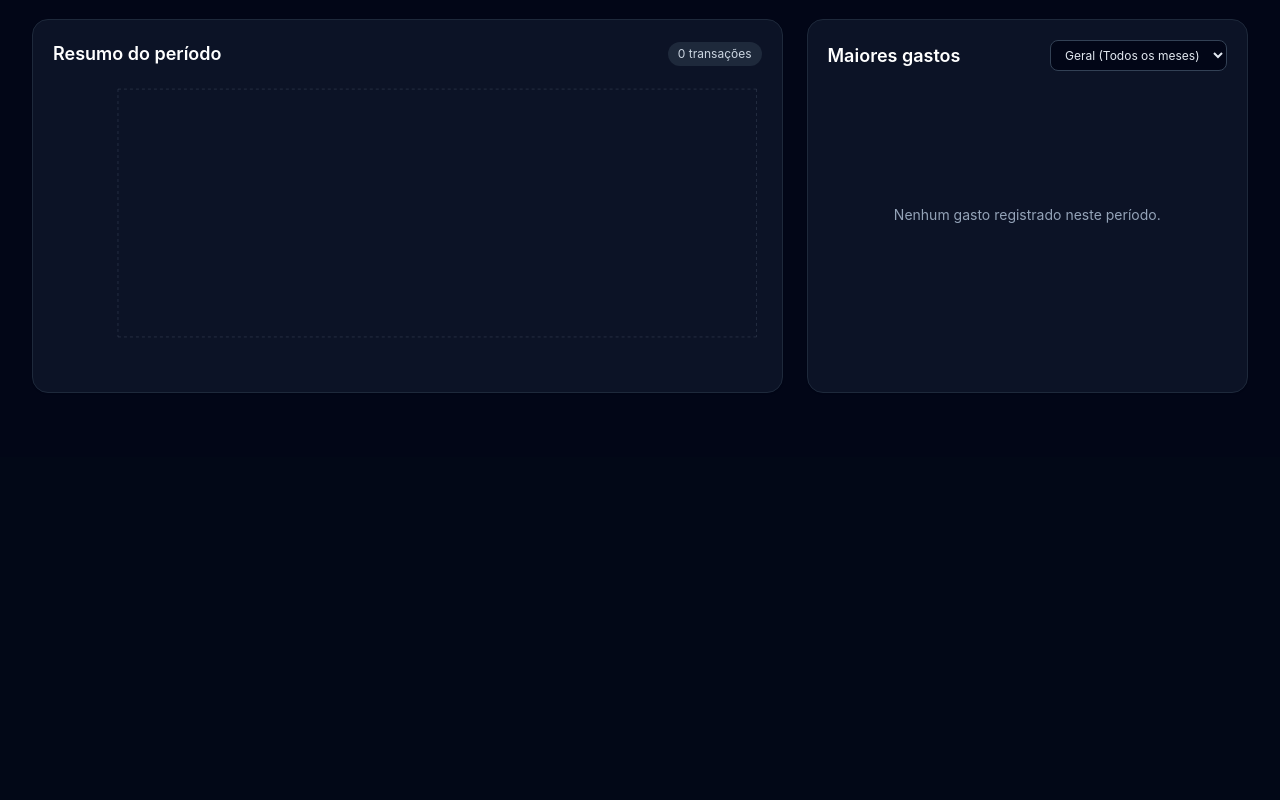
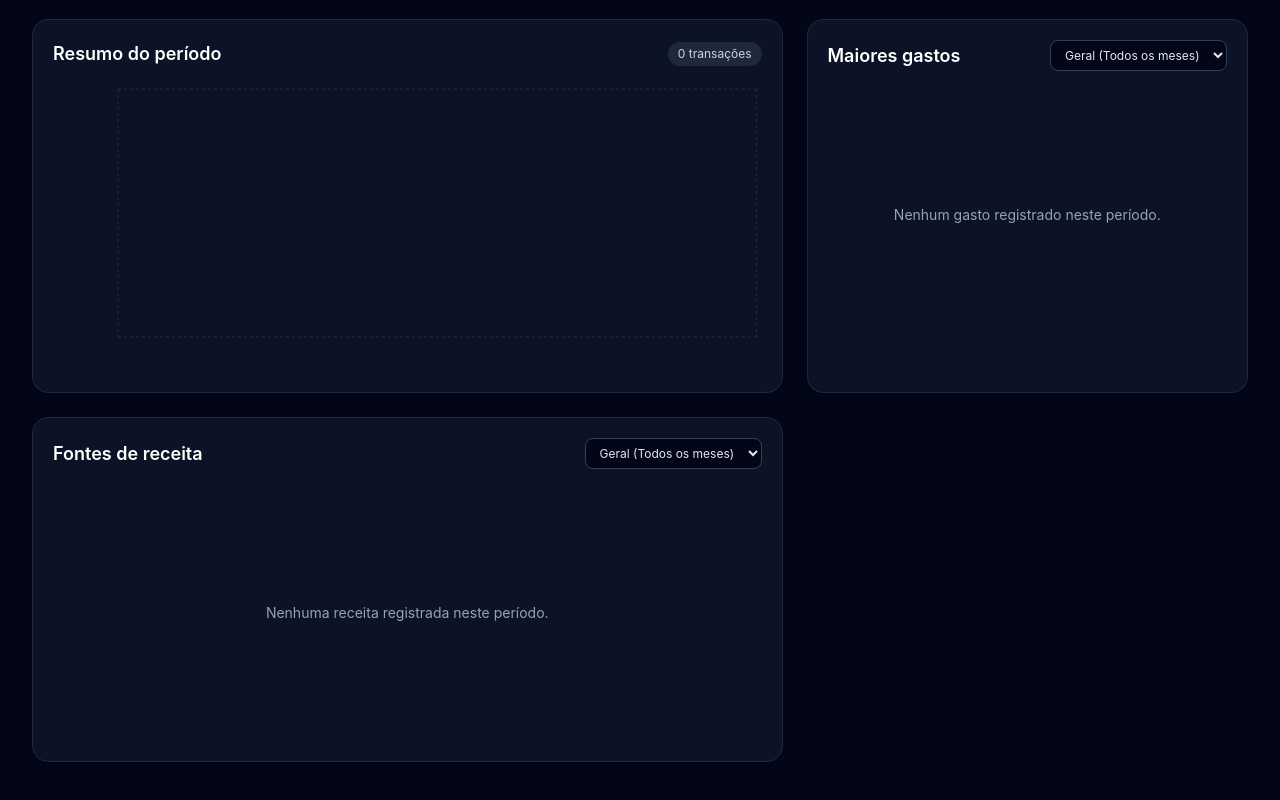
Before and after one commit to Saraingridsousa/Tracker-Financeiro, a React (Vite) app: page / in a window 1280 px wide. Shown: the part 703-1503 px from the top of the page. Before the commit the page ends 1160 px from the top, so only its background shows below. Built offline with nearby package versions, Linux system fonts and the light colour scheme.

Commit message:
feat: adiciona card de fontes de receita com filtro de periodo e resolucao por categoryId

```diff
--- a/src/App.tsx
+++ b/src/App.tsx
@@ -245,6 +245,54 @@ const buildCategoryData = (items: Transaction[], categories: Category[]) => {
   return entries;
 };
 
+const buildIncomeCategoryData = (items: Transaction[], categories: Category[], period?: string) => {
+  const isAllPeriods = !period || period === 'ALL' || period === 'all' || period.toLowerCase().includes('geral');
+
+  const filtered = items.filter((item) => {
+    if (item.type !== 'income') return false;
+
+    if (!isAllPeriods) {
+      let itemPeriod = '';
+      if (item.date.includes('-')) {
+        const [year, month] = item.date.split('-');
+        itemPeriod = `${year}-${month.padStart(2, '0')}`;
+      } else if (item.date.includes('/')) {
+        const [, month, year] = item.date.split('/');
+        itemPeriod = `${year}-${month.padStart(2, '0')}`;
+      }
+      if (itemPeriod !== period) return false;
+    }
+
+    if (item.isInternalTransfer || item.isSelfTransfer || item.category === 'Pagamento de Fatura') return false;
+
+    const foundCategory = categories.find((category) => category.id === item.categoryId);
+    const categoryName = item.category || foundCategory?.name || '';
+    if (!categoryName || categoryName.toLowerCase() === 'sem categoria' || item.categoryId === 'sem_categoria') return false;
+
+    return true;
+  });
+
+  const grouped = new Map<string, number>();
+  filtered.forEach((item) => {
+    const foundCategory = categories.find((category) => category.id === item.categoryId);
+    const categoryName = (item.category || foundCategory?.name || 'Outras Receitas').trim();
+    const current = grouped.get(categoryName) || 0;
+    grouped.set(categoryName, current + Math.abs(item.amount));
+  });
+
+  const total = Array.from(grouped.values()).reduce((sum, value) => sum + value, 0);
+  const palette = ['#10b981', '#34d399', '#22c55e', '#0ea5e9', '#2dd4bf', '#14b8a6'];
+
+  return Array.from(grouped.entries())
+    .map(([name, value], index) => ({
+      name,
+      value,
+      color: categories.find((category) => category.name === name)?.color ?? palette[index % palette.length],
+      percentage: total > 0 ? (value / total) * 100 : 0,
+    }))
+    .sort((a, b) => b.value - a.value);
+};
+
 function App() {
   const fileInputRef = useRef<HTMLInputElement | null>(null);
   const backupInputRef = useRef<HTMLInputElement | null>(null);
@@ -252,6 +300,7 @@ function App() {
   const [isImporting, setIsImporting] = useState(false);
   const [selectedPeriod, setSelectedPeriod] = useState<(typeof periodOptions)[number]['value']>('last2months');
   const [categoryChartPeriod, setCategoryChartPeriod] = useState<string>('ALL');
+  const [incomeChartPeriod, setIncomeChartPeriod] = useState<string>('ALL');
   const [theme, setTheme] = useState<'dark' | 'light'>('dark');
   const [showCategoryManager, setShowCategoryManager] = useState(false);
   const [showSettingsMenu, setShowSettingsMenu] = useState(false);
@@ -385,6 +434,13 @@ function App() {
         .slice(0, 5),
     [categories, filteredCategoryExpenses],
   );
+
+  const incomeSourceChartData = useMemo(
+    () => buildIncomeCategoryData(filteredTransactions, categories, incomeChartPeriod),
+    [filteredTransactions, categories, incomeChartPeriod],
+  );
+
+  const topIncomeSourceList = useMemo(() => [...incomeSourceChartData].slice(0, 5), [incomeSourceChartData]);
 
   const normalizeImportedCategory = (input?: string) => {
     if (!input) return null;
@@ -797,6 +853,45 @@ function App() {
               </div>
             )}
           </div>
+
+          <div className="rounded-2xl border border-slate-200 bg-white p-5 shadow-sm dark:border-slate-800 dark:bg-slate-900/80">
+            <div className="mb-4 flex items-center justify-between gap-3">
+              <h3 className="text-lg font-semibold text-slate-900 dark:text-white">Fontes de receita</h3>
+              <select
+                value={incomeChartPeriod}
+                onChange={(event) => setIncomeChartPeriod(event.target.value)}
+                className="rounded-lg border border-slate-200 bg-slate-50 px-2.5 py-1.5 text-xs text-slate-700 outline-none focus:border-emerald-400 dark:border-slate-700 dark:bg-slate-950 dark:text-slate-200"
+              >
+                <option value="ALL">Geral (Todos os meses)</option>
+                {categoryMonthOptions.map((monthKey) => (
+                  <option key={monthKey} value={monthKey}>
+                    {formatMonthPeriodLabel(monthKey)}
+                  </option>
+                ))}
+              </select>
+            </div>
+
+            {incomeSourceChartData.length ? (
+              <>
+                <CategoryPieChart data={incomeSourceChartData} />
+                <div className="mt-2 space-y-3">
+                  {topIncomeSourceList.map((source) => (
+                    <div key={source.name} className="flex items-center justify-between rounded-xl bg-slate-50 px-3 py-2 dark:bg-slate-950/70">
+                      <div className="flex items-center gap-3">
+                        <span className="h-3 w-3 rounded-full" style={{ backgroundColor: source.color }} />
+                        <span className="text-sm text-slate-700 dark:text-slate-200">{source.name}</span>
+                      </div>
+                      <span className="text-sm text-slate-500 dark:text-slate-400">{formatCurrency(source.value)}</span>
+                    </div>
+                  ))}
+                </div>
+              </>
+            ) : (
+              <div className="flex h-64 items-center justify-center text-center text-sm text-slate-500 dark:text-slate-400">
+                Nenhuma receita registrada neste período.
+              </div>
+            )}
+          </div>
         </section>
 
             <div className="mt-8">
```
